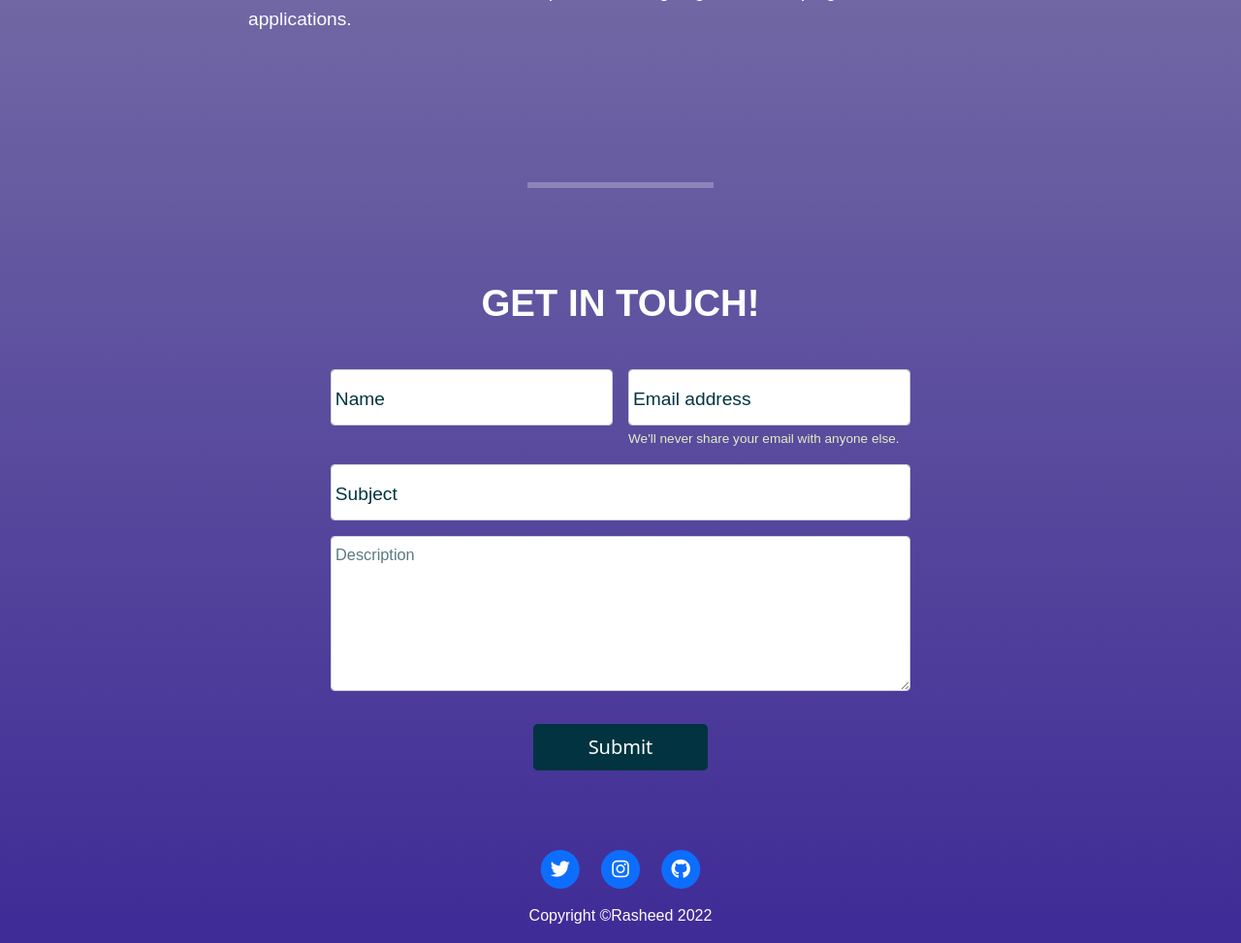
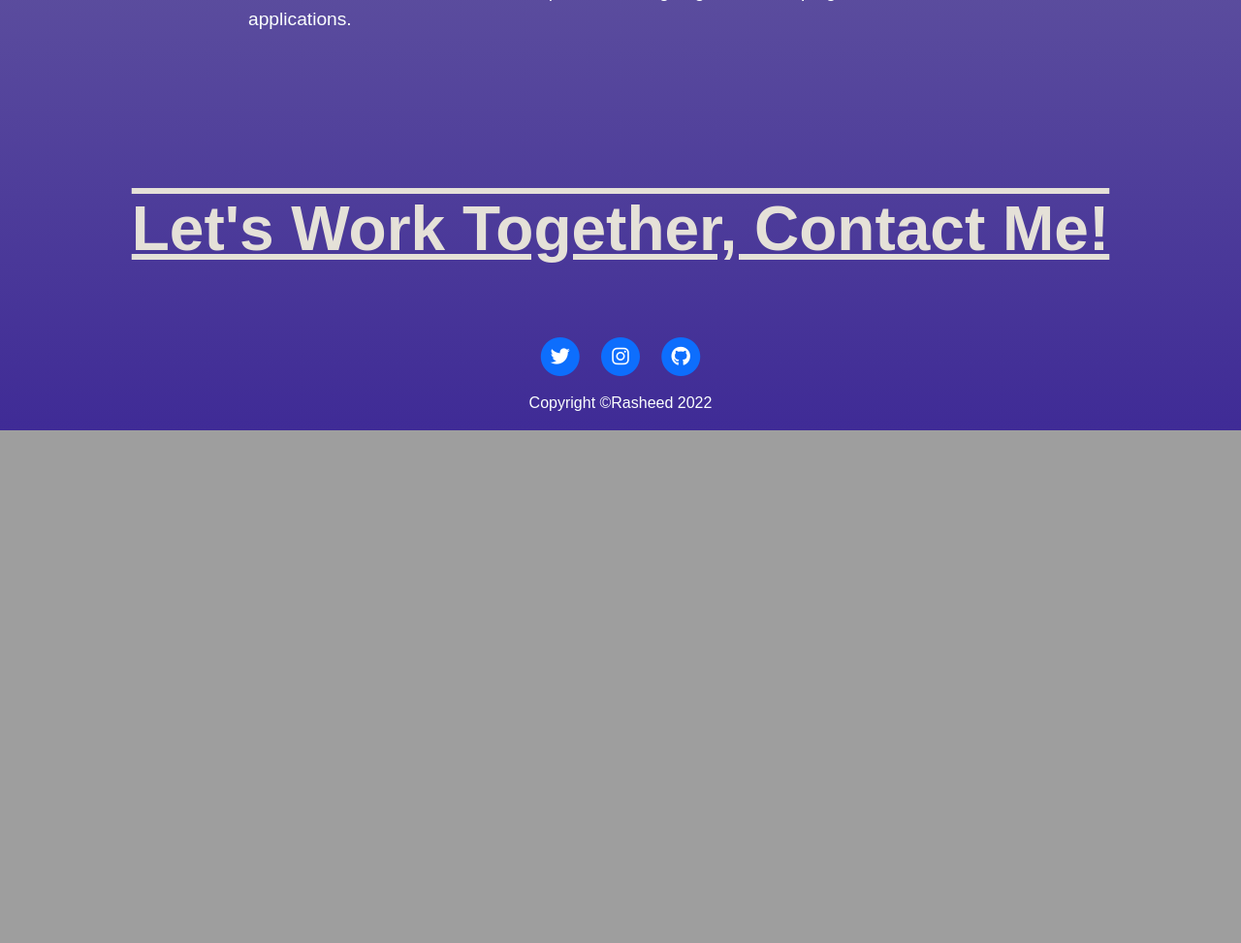
Before and after one commit to OmniRR24/Rasheed-portfolio, a Flask app: page / in a window 1280 px wide. Shown: the part 2190-3163 px from the top of the page at 97% size. After the commit the page ends 2634 px from the top, so only its background shows below. Run offline with Flask 2, Linux system fonts and the light colour scheme; some libraries are stand-ins or nearby versions.

Commit message:
contact page

```diff
--- a/main.py
+++ b/main.py
@@ -12,28 +12,33 @@ RECEIVER = os.environ.get('RECIPIENT')
 
 @app.route('/', methods=['GET', 'POST'])
 def home():
-    sent = False
     # subject = None
     # message = None
+    # if request.method == 'POST':
+    #     name = request.form.get('name')
+    #     email = request.form.get('email')
+    #     subject = request.form.get('subject').upper()
+    #     description = request.form.get('desc')
+    #     with SMTP('smtp.gmail.com', 587) as connection:
+    #         connection.starttls()
+    #         connection.login(user=USER, password=PASSWORD)
+    #         connection.sendmail(from_addr=USER, to_addrs=RECEIVER, msg=f'Subject: {subject.upper()}\n\n'
+    #                                                                    f'You have a new message!'
+    #                                                                    f'Client-Name: {name.title()}\n'
+    #                                                                    f'Client-Email: {email}\n'
+    #                                                                    f'Description: {description}\n')
+    #         connection.close()
+    #     sent = True
+        # return render_template('index.html', message_sent=sent, subject=subject, message=message)
+    return render_template('index.html')
+
+
+@app.route('/contact-me', methods=['GET', 'POST'])
+def contact():
+    sent = False
     if request.method == 'POST':
-        name = request.form.get('name')
-        email = request.form.get('email')
-        subject = request.form.get('subject').upper()
-        description = request.form.get('desc')
-        # message = f"Email Address: {email}\n\n" \
-        #           f"Name: {name.title()}\n\n" \
-        #           f"Project Description: {description.title()}"
-        with SMTP('smtp.gmail.com') as connection:
-            connection.starttls()
-            connection.login(user=USER, password=PASSWORD)
-            connection.sendmail(from_addr=USER, to_addrs=RECEIVER, msg=f'Subject: {subject.upper()}\n\n'
-                                                                       f'<b>You have a new message!<b>'
-                                                                       f'Client-Name: {name.title()}\n'
-                                                                       f'Client-Email: {email}\n'
-                                                                       f'Description: {description}\n')
         sent = True
-        # return render_template('index.html', message_sent=sent, subject=subject, message=message)
-    return render_template('index.html', message_sent=sent)
+    return render_template('contact.html', message_sent=sent)
 
 
 if __name__ == '__main__':
--- a/static/css/styles.css
+++ b/static/css/styles.css
@@ -3,6 +3,7 @@ body {
     color: #FBFFFE;
     margin: 0;
     box-sizing: border-box;
+    overflow: scroll;
 }
 
 hr {
@@ -189,20 +190,38 @@ section {
     justify-content: center;
 }
 
+.contact-text-container {
+    width: 100%;
+    text-align: center;
+    margin-bottom: max(2rem, 5%)
+}
+
+.contact-text {
+    text-decoration: overline underline;
+    color: #E5E1D8;
+    font-size: clamp(2.3rem, 5vw, 5rem);
+}
+
+.contact-text:hover {
+    text-decoration: overline underline;
+    color: #e1eec3;
+}
+
 .contact-form {
     width: 60%;
     margin-top: 2%;
 }
 
 .form-label {
-    font-size: clamp(1.2rem, 1.2vw, 1.5rem);
+    font-size: clamp(1.1rem, 1.1vw, 1.5rem);
     font-family: "Montserrat-Light", sans-serif;
     color: #013440;
+    opacity: 0.9;
 }
 
 .form-text {
     font-size: clamp(.85rem, .85vw, 1rem);
-    color: #e1eec3;
+    color: #FBFFFE;
     font-family: "Montserrat-Light", sans-serif;
 }
 
@@ -214,7 +233,19 @@ section {
     display: block;
 }
 
-/* .submit-button:focus {
+.submit-button:hover {
+    color: #e1eec3;
+}
+
+.btn-icon {
+    display: none;
+}
+
+.submit-button *{
+    transition: display .1s;
+}
+
+form:valid .submit-button:focus {
     width: 70px;
     height: 70px;
     border-radius: 50%;
@@ -222,19 +253,13 @@ section {
     background-color: #44c08a;
 }
 
-.submit-button:focus .btn-text{
+form:valid .submit-button:focus .btn-text{
     display: none;
 }
 
-.submit-button:focus .btn-icon{
+form:valid .submit-button:focus .btn-icon{
     display: block;
 }
-
-.btn-icon {
-    display: none;
-}
-
-*/
 
 footer-icon {
     width: 2vw;
@@ -243,11 +268,12 @@ footer-icon {
 .copyright {
     color: #FBFFFE;
     text-align: center;
-    font-size: 1rem;
+    font-size: max(1rem, 1.2vw);
 }
 
 .confirmation-message {
-    font-size: 3vw;
+    font-size: 7vw;
+    letter-spacing: 1vw;
     font-family: 'Open-sans', sans-serif;
     font-weight: bold;
 }
--- a/templates/header.html
+++ b/templates/header.html
@@ -40,18 +40,22 @@
       <h2 class="navbar-brand">KAZEEM RASHEED</h2>
       <div class="collapse navbar-collapse" id="navbarTogglerDemo03">
         <ul class="navbar-nav ml-auto">
-          <li class="nav-item">
-            <a class="nav-link" href="/">Home</a>
-          </li>
+          {% if request.path != '/' %}
+            <li class="nav-item">
+              <a class="nav-link" href="/">Home</a>
+            </li>
+          {% endif %}
           <li class="nav-item">
             <a class="nav-link" href="#skills-section">Skills</a>
           </li>
           <li class="nav-item">
             <a class="nav-link" href="/">Portfolio</a>
           </li>
-          <li class="nav-item">
-            <a class="nav-link" href="#contact-section">Contact</a>
-          </li>
+          {% if request.path != '/contact-me' %}
+            <li class="nav-item">
+              <a class="nav-link" href="{{url_for('contact')}}">Contact</a>
+            </li>
+          {% endif %}
         </ul>
       </div>
     </div>
--- a/templates/index.html
+++ b/templates/index.html
@@ -19,7 +19,7 @@
                 </div>
                 <img class="home-gif col-lg-6" alt="programmer gif" src="https://media3.giphy.com/media/qgQUggAC3Pfv687qPC/giphy.gif?cid=ecf05e474rhnb2j1lbj7tfp7eex2g1q9ftsu7418z083d7ss&rid=giphy.gif&ct=g">
             </div>
-            <a class="btn btn-lg home-btn" data-aos="fade-in">Contact Me</a>
+            <a class="btn btn-lg home-btn" href="{{url_for('contact')}}" data-aos="fade-in">Contact Me</a>
         </div>
     </section>
     <hr>
@@ -55,51 +55,8 @@
             </div>
         </div>
     </section>
-    <hr>
 <!--Contact Section-->
-    <section id="contact-section">
-        <div class="contact-container">
-            {% if not message_sent %}
-                <h1 class="section-header" data-aos="fade-up">GET IN TOUCH!</h1>
-                <form class="contact-form row g-3 needs-validation" novalidate method="post" action="/">
-                  <div class="form-floating col-lg-6" data-aos="fade-up">
-                    <input type="text" class="form-control" id="name" name="name" placeholder="Tell us your name" required>
-                    <label for="name" class="form-label">Name</label>
-                      <div class="valid-feedback">
-                          Looks good!
-                      </div>
-                  </div>
-                  <div class="col-lg-6 form-floating" data-aos="fade-up">
-                    <input type="email" class="form-control field" id="email" name="email" aria-describedby="emailHelp" placeholder="name@example.com" required>
-                    <label for="email" class="form-label">Email address</label>
-                    <div id="emailHelp" class="form-text">We'll never share your email with anyone else.</div>
-                    <div class="valid-feedback">
-                        Looks good!
-                    </div>
-                    <div class="invalid-feedback">
-                        PLease provide your email address!
-                    </div>
-                  </div>
-                  <div class="col-12 form-floating" data-aos="fade-up">
-                    <input type="text" class="form-control" id="subject" name="subject" placeholder="Type of Project/Offer" required>
-                    <label class="form-label" for="subject">Subject</label>
-                  </div>
-                  <div class="col-12 form-floating" data-aos="fade-up">
-                    <textarea class="form-control" name="desc" rows="3" style="height: 20vh" required></textarea>
-                    <label class="form-label">Description</label>
-                  </div>
-                  <div class="col-12" data-aos="fade-up">
-<!--                    <button type="submit" class="btn btn-lg btn-block submit-button">-->
-<!--                        <span class="btn-text">Submit</span>-->
-<!--                        <i class="fa-solid fa-check btn-icon"></i>-->
-<!--                    </button>-->
-                      <button type="submit" class="btn btn-lg btn-block submit-button">Submit</button>
-                  </div>
-                </form>
-            {% else %}
-                <span class="confirmation-message">Message Sent!</span>
-                <img class="confirmation-gif" src="https://media1.giphy.com/media/cxHsYQNk8EQRKHAOU8/200w.webp?cid=ecf05e474qetpui8m7erwze499s6d0s7qagpjm6zo4jfz27v&rid=200w.webp&ct=s">
-            {% endif %}
-        </div>
-    </section>
+    <div class="contact-text-container" data-aos="zoom-in-up">
+        <a class="section-header contact-text" href="{{ url_for('contact') }}">Let's Work Together, Contact Me!</a>
+    </div>
 {% include 'footer.html' %}
```
Also changed, not shown: templates/contact.html (added, +55 -0 lines).
